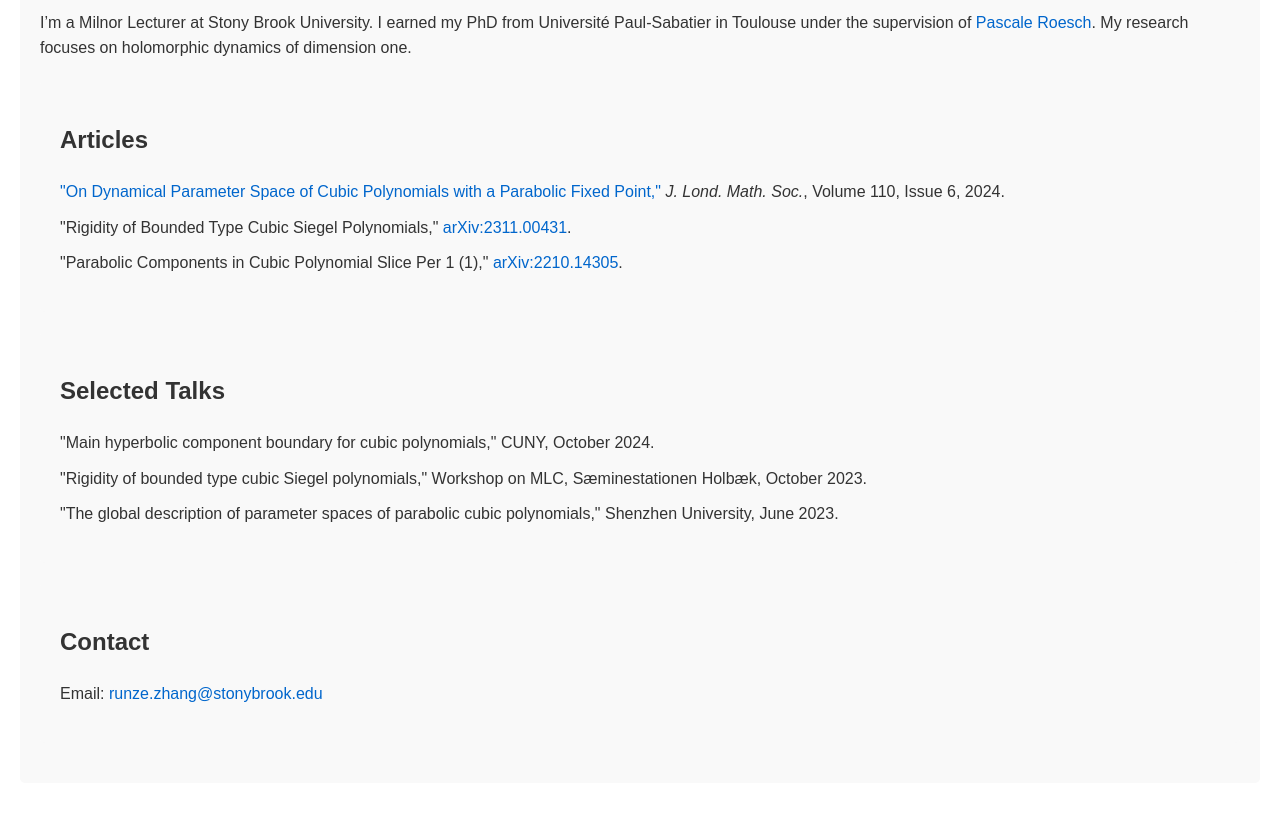
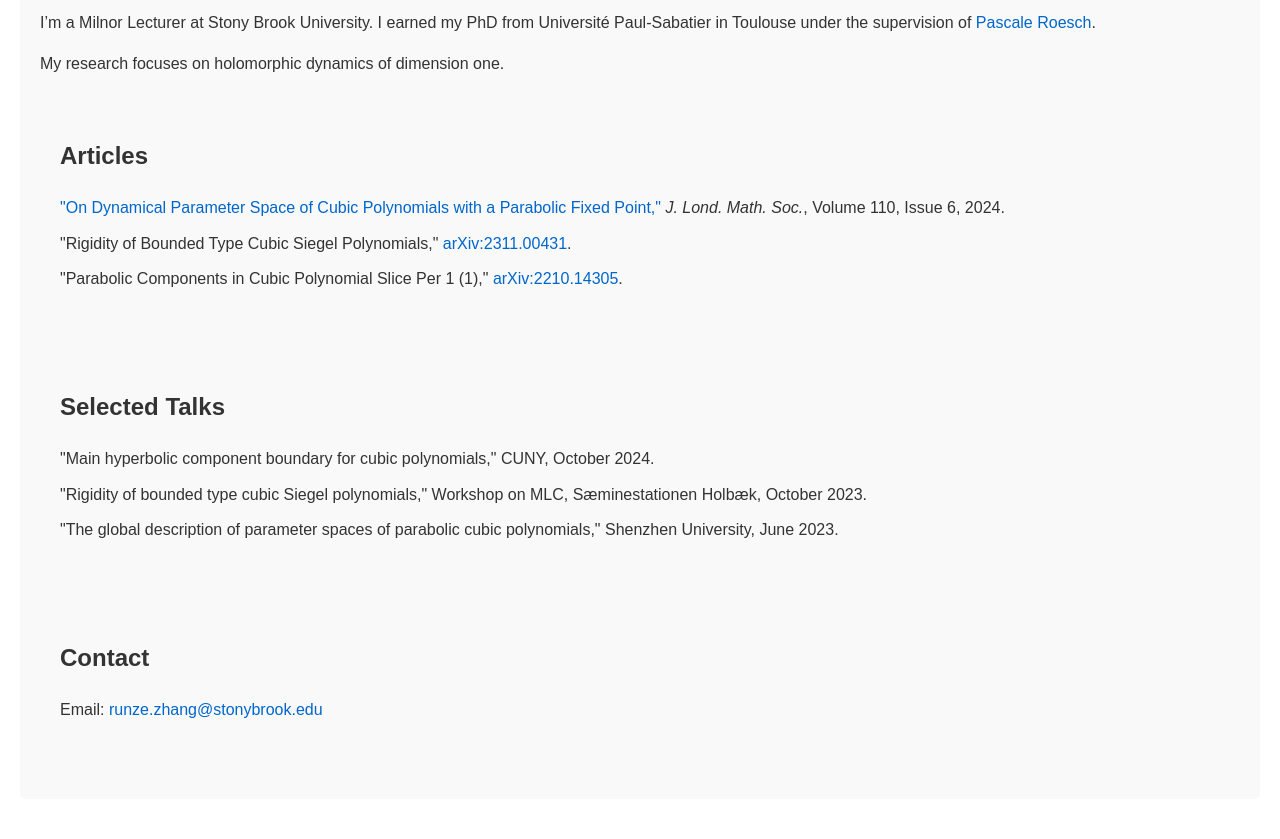
Before and after one commit to RunzeZhangMATH/RunzeZhangMATH.github.io, a plain HTML site: page index.html in a window 1280 px wide. Shown: the part 174-1013 px from the top of the page. Drawn offline with Linux system fonts and the light colour scheme.

Commit message:
Update index.html

```diff
--- a/index.html
+++ b/index.html
@@ -83,7 +83,8 @@
 
     <section id="about">
         <h1>Runze Zhang</h1>
-        <p>I’m a Milnor Lecturer at Stony Brook University. I earned my PhD from Université Paul-Sabatier in Toulouse under the supervision of <a href="https://www.math.univ-toulouse.fr/~roesch/" target="_blank">Pascale Roesch</a>. My research focuses on holomorphic dynamics of dimension one.
+        <p>I’m a Milnor Lecturer at Stony Brook University. I earned my PhD from Université Paul-Sabatier in Toulouse under the supervision of <a href="https://www.math.univ-toulouse.fr/~roesch/" target="_blank">Pascale Roesch</a>.
+        <p>My research focuses on holomorphic dynamics of dimension one.
 
     <section id="publications">
         <h2>Articles</h2>
```
